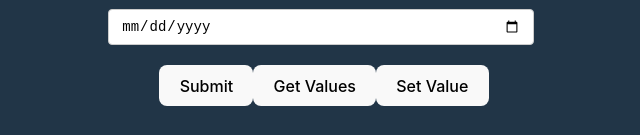
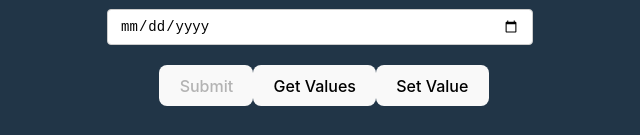
Before and after one commit to mahmoudelkhadragy/react-hook-form, a React (Vite) app: page / in a window 1280 px wide. Shown: the part 1028-1163 px from the top of the page, without its empty margins (316-956 px from the left). Built offline with nearby package versions, Linux system fonts and the light colour scheme.

Commit message:
disable form submission

```diff
--- a/src/components/YouTubeForm.tsx
+++ b/src/components/YouTubeForm.tsx
@@ -1,4 +1,4 @@
-import { useFieldArray, useForm } from "react-hook-form";
+import { FieldErrors, useFieldArray, useForm } from "react-hook-form";
 import { DevTool } from "@hookform/devtools";
 // import { useEffect } from "react";
 let count = 0;
@@ -61,8 +61,9 @@ export const YouTubeForm = () => {
     getValues,
     setValue,
   } = form;
-  const { errors, touchedFields, dirtyFields } = formState;
-  console.log({ touchedFields, dirtyFields });
+  const { errors, isDirty, isValid } = formState;
+  // console.log({ touchedFields, dirtyFields });
+  console.log({ isDirty, isValid });
 
   const { fields, append, remove } = useFieldArray({
     name: "phNumbers",
@@ -71,6 +72,9 @@ export const YouTubeForm = () => {
 
   const onSubmit = (data: FormValues) => {
     console.log(data);
+  };
+  const onError = (errors: FieldErrors<FormValues>) => {
+    console.log("form errors", errors);
   };
 
   // watch form values that will cause component to rerender
@@ -102,7 +106,7 @@ export const YouTubeForm = () => {
     <div>
       <h1>Youtube Form ({count})</h1>
       {/* <h2>{JSON.stringify(watchForm)}</h2> */}
-      <form onSubmit={handleSubmit(onSubmit)} noValidate>
+      <form onSubmit={handleSubmit(onSubmit, onError)} noValidate>
         <div className="form-contol">
           <label htmlFor="username">Username</label>
           <input
@@ -117,7 +121,6 @@ export const YouTubeForm = () => {
         <div className="form-control">
           <label htmlFor="email">Email</label>
           <input
-            disabled
             type="email"
             id="email"
             {...register("email", {
@@ -234,12 +237,11 @@ export const YouTubeForm = () => {
             id="dob"
             {...register("dob", {
               valueAsDate: true,
-              required: "Date is required",
             })}
           />
           <p className="error">{errors.dob?.message}</p>
         </div>
-        <button>Submit</button>
+        <button disabled={!isDirty || !isValid}>Submit</button>
         <button type="button" onClick={handelGetValues}>
           Get Values
         </button>
```
